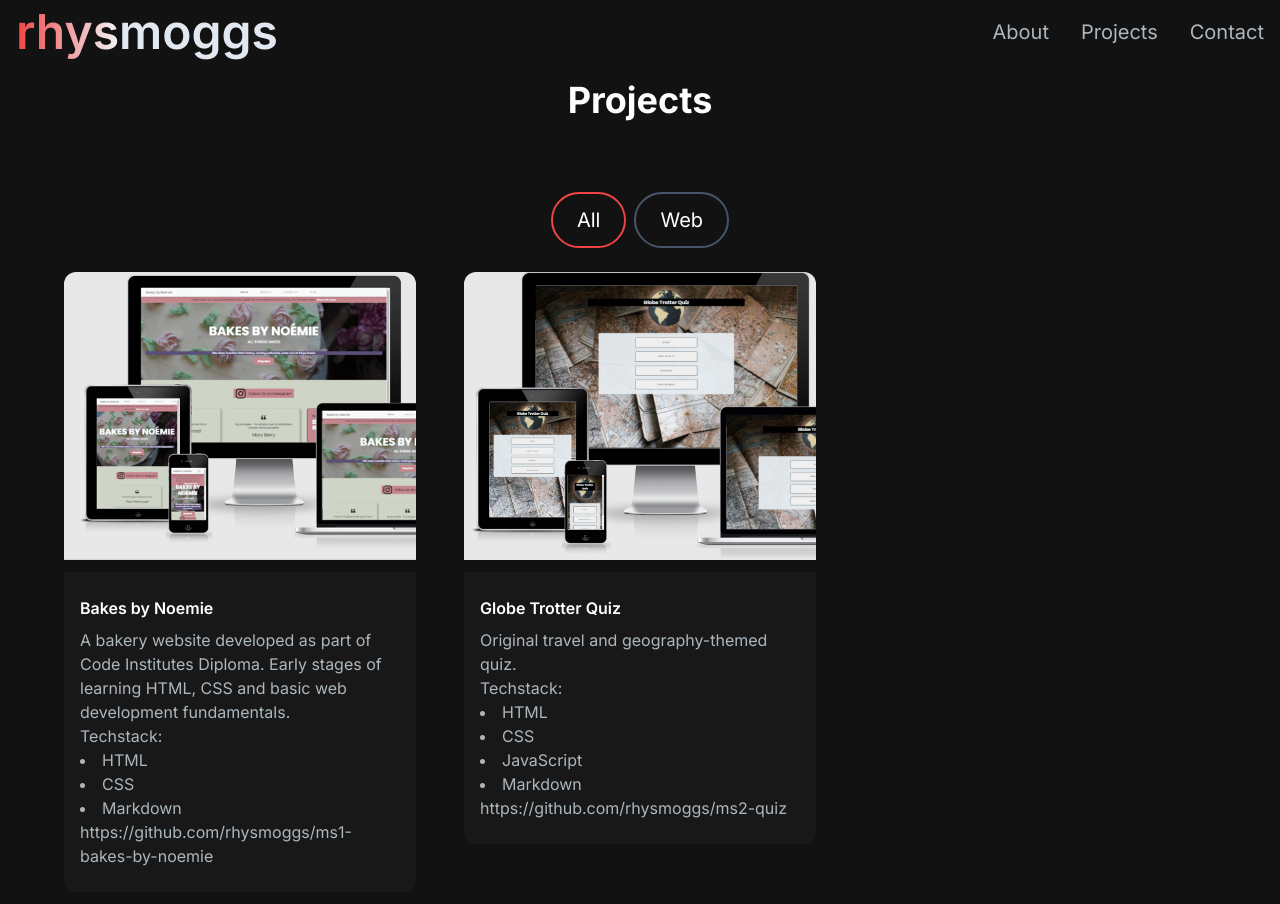
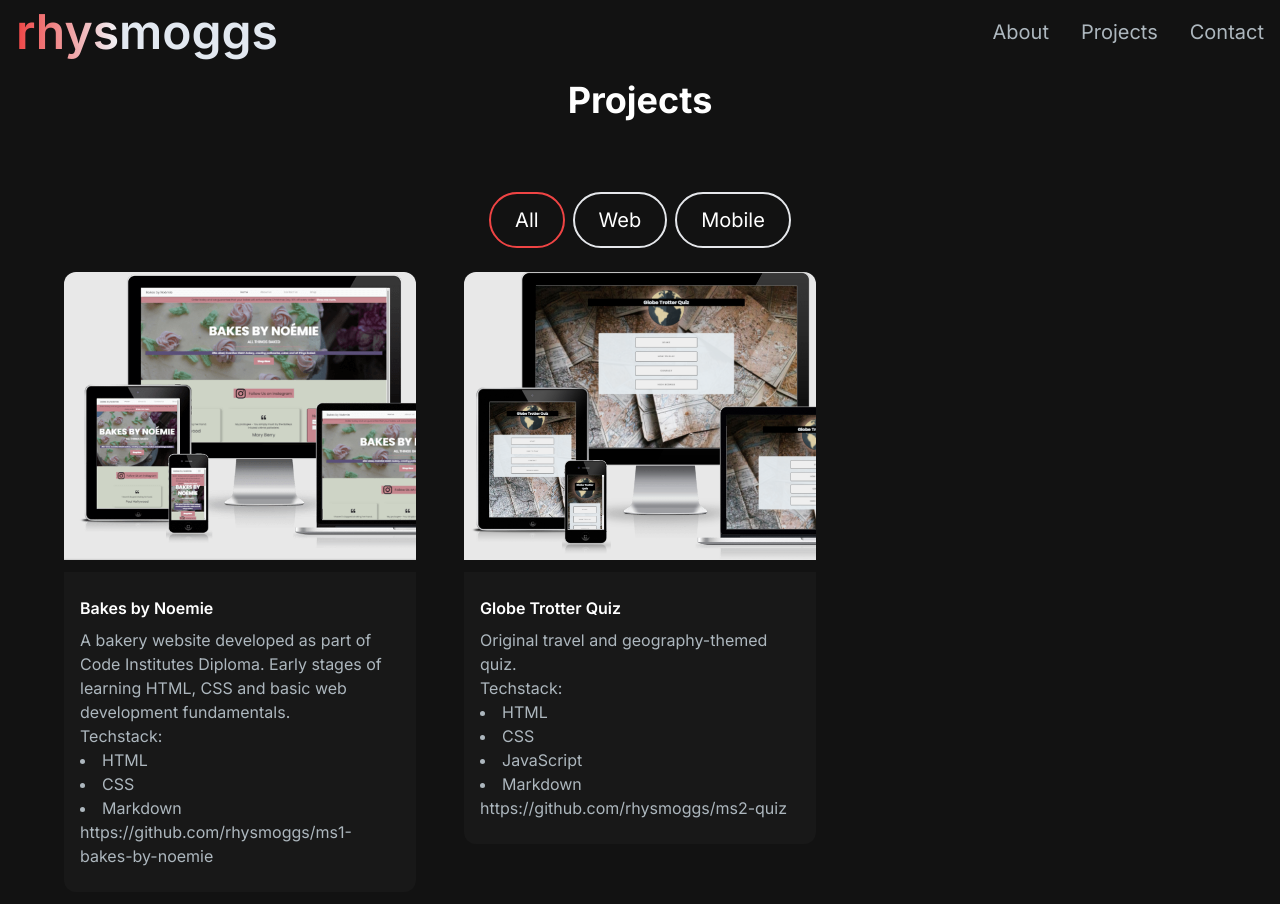
Before and after one commit to rhysmoggs/portfolio2024, a Next.js app: page /projects in a window 1280 px wide. Shown: the top 904 px of the page. Built offline with nearby package versions, Linux system fonts and the light colour scheme.

Commit message:
add filter tag function

```diff
--- a/app/components/ProjectTag.jsx
+++ b/app/components/ProjectTag.jsx
@@ -2,12 +2,12 @@ import React from 'react'
 
 function ProjectTag({ name, onClick, isSelected }) {
   const buttonStyles = isSelected
-    ? 'text-white bg-red-500'
+    ? 'text-white border-red-500'
     : 'text-white-[#ADB7BE]border-slate-600 hover:border-white'
   return (
     <button
       className={`${buttonStyles} rounded-full border-2 px-6 py-3 text-xl cursor-pointer`}
-      onClick={onClick}
+      onClick={() => onClick(name)}
     >
       {name}
     </button>
--- a/app/projects/page.js
+++ b/app/projects/page.js
@@ -1,5 +1,8 @@
+'use client'
+import { useState } from 'react'
 import Navbar from '../components/Navbar'
 import ProjectCard from '../components/ProjectCard'
+import ProjectTag from '../components/ProjectTag'
 
 const projectsData = [
   {
@@ -24,6 +27,16 @@ const projectsData = [
 ]
 
 export default function Projects() {
+  const [tag, setTag] = useState('All')
+
+  const handleTagChange = (newTag) => {
+    setTag(newTag)
+  }
+
+  const filteredProjects = projectsData.filter((project) =>
+    project.tag.includes(tag)
+  )
+
   return (
     <main className='flex min-h-screen flex-col bg-[#121212]'>
       <Navbar />
@@ -34,16 +47,26 @@ export default function Projects() {
               Projects
             </h2>
             <div className='text-white flex flex-row justify-center items-center gap-2 py-6'>
-              <button className='rounded-full border-2 border-red-500 px-6 py-3 text-xl cursor-pointer'>
-                All
-              </button>
-              <button className='rounded-full border-2 border-slate-600 hover:border-white px-6 py-3 text-xl cursor-pointer'>
-                Web
-              </button>
+              <ProjectTag
+                onClick={handleTagChange}
+                name={'All'}
+                isSelected={tag === 'All'}
+              />
+              <ProjectTag
+                onClick={handleTagChange}
+                name={'Web'}
+                isSelected={tag === 'Web'}
+              />
+              <ProjectTag
+                onClick={handleTagChange}
+                name={'Mobile'}
+                isSelected={tag === 'Mobile'}
+              />
             </div>
           </div>
           <div className='grid md:grid-cols-3 gap-8 md:gap-12'>
-            {projectsData.map((project) => {
+            {Object.keys(filteredProjects).length !== 0 ? (
+              filteredProjects.map((project) => {
                 return (
                   <ProjectCard
                     key={project.id}
@@ -54,7 +77,14 @@ export default function Projects() {
                     github={project.github}
                   />
                 )
-            })}
+              })
+            ) : (
+              <>
+                <h5 className='text-center text-2xl text-white mt-4 mb-8 md:mb-12'>
+                  No current projects in {tag} category.
+                </h5>
+              </>
+            )}
           </div>
         </div>
       </section>
```
Lines whose indentation alone changed are shown as unchanged.
